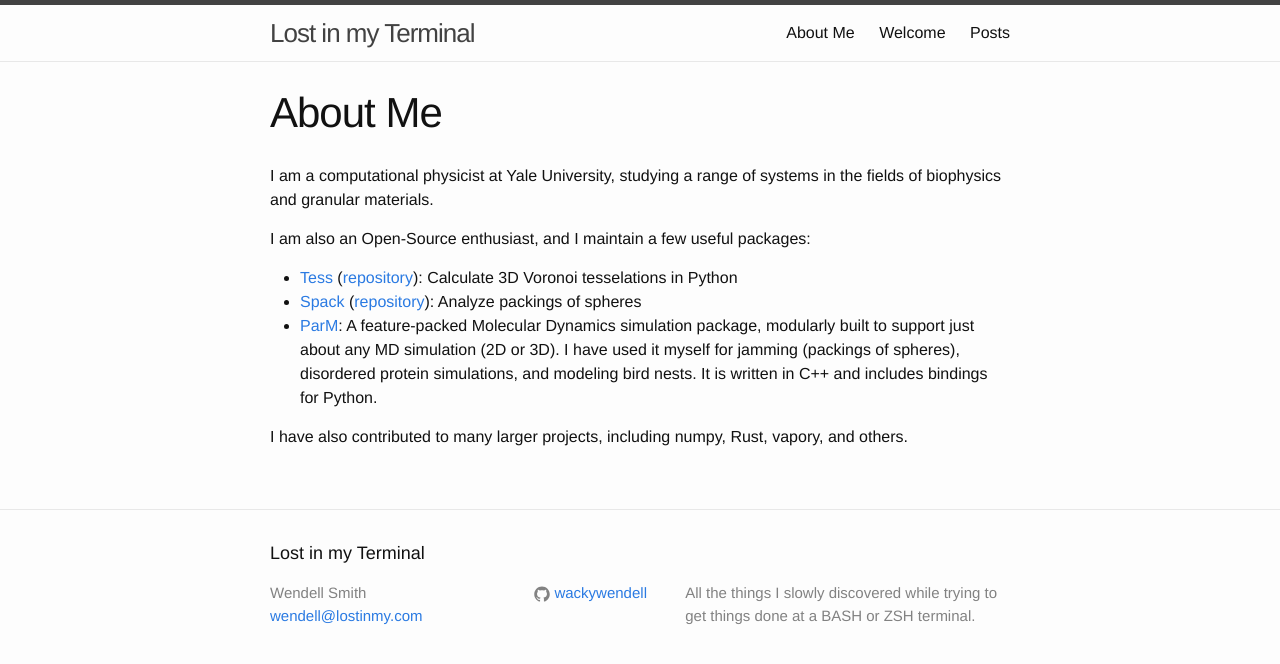
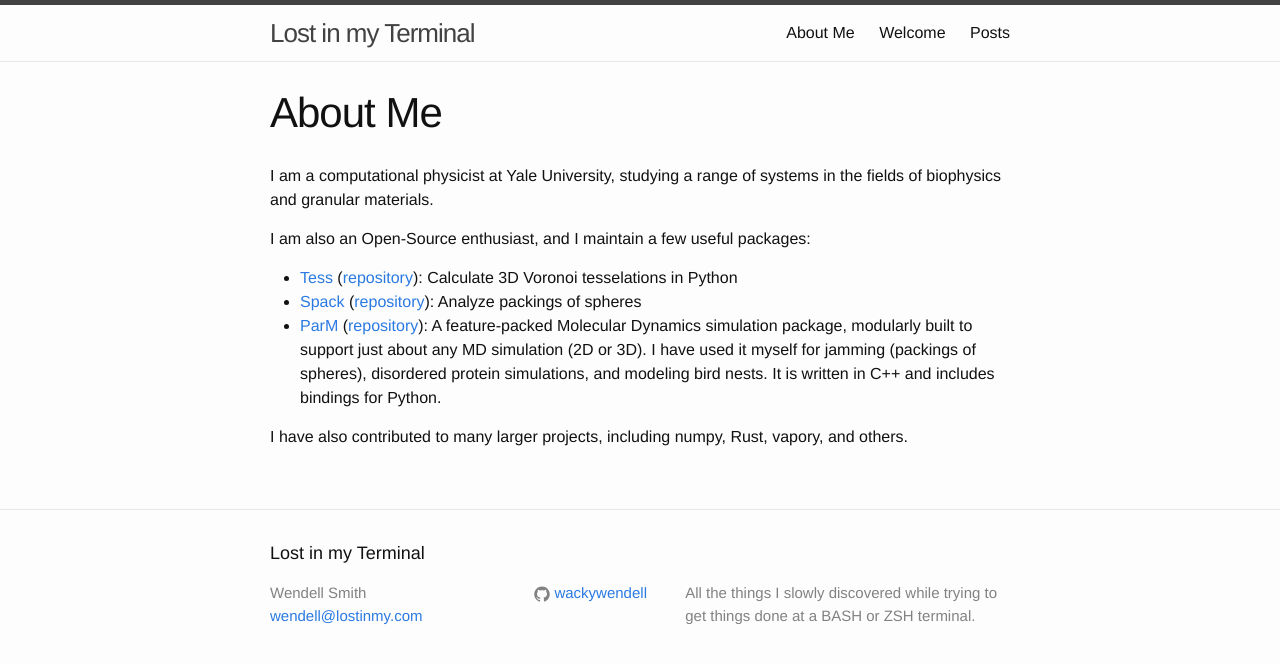
Before and after one commit to wackywendell/lostinmyterminal, a Jekyll site: the page built from about.md, in a window 1280 px wide. Shown: the top 664 px of the page. Built offline with Jekyll 4.4.1, drawn with Linux system fonts in a browser that asks for light colours.

Commit message:
Updated about.md to include Parm link

```diff
--- a/about.md
+++ b/about.md
@@ -9,7 +9,7 @@
 I am also an Open-Source enthusiast, and I maintain a few useful packages:
 
  - [Tess](http://tess.readthedocs.org/en/latest/) ([repository](https://github.com/wackywendell/tess)): Calculate 3D Voronoi tesselations in Python
-  - [Spack](http://spack.readthedocs.org/en/latest/) ([repository](https://github.com/wackywendell/spack)): Analyze packings of spheres
-   - [ParM](https://github.com/wackywendell/parm): A feature-packed Molecular Dynamics simulation package, modularly built to support just about any MD simulation (2D or 3D). I have used it myself for jamming (packings of spheres), disordered protein simulations, and modeling bird nests. It is written in C++ and includes bindings for Python.
+ - [Spack](http://spack.readthedocs.org/en/latest/) ([repository](https://github.com/wackywendell/spack)): Analyze packings of spheres
+ - [ParM](http://parm.lostinmy.com/) ([repository](https://github.com/wackywendell/parm)): A feature-packed Molecular Dynamics simulation package, modularly built to support just about any MD simulation (2D or 3D). I have used it myself for jamming (packings of spheres), disordered protein simulations, and modeling bird nests. It is written in C++ and includes bindings for Python.
 
 I have also contributed to many larger projects, including numpy, Rust, vapory, and others.
```
